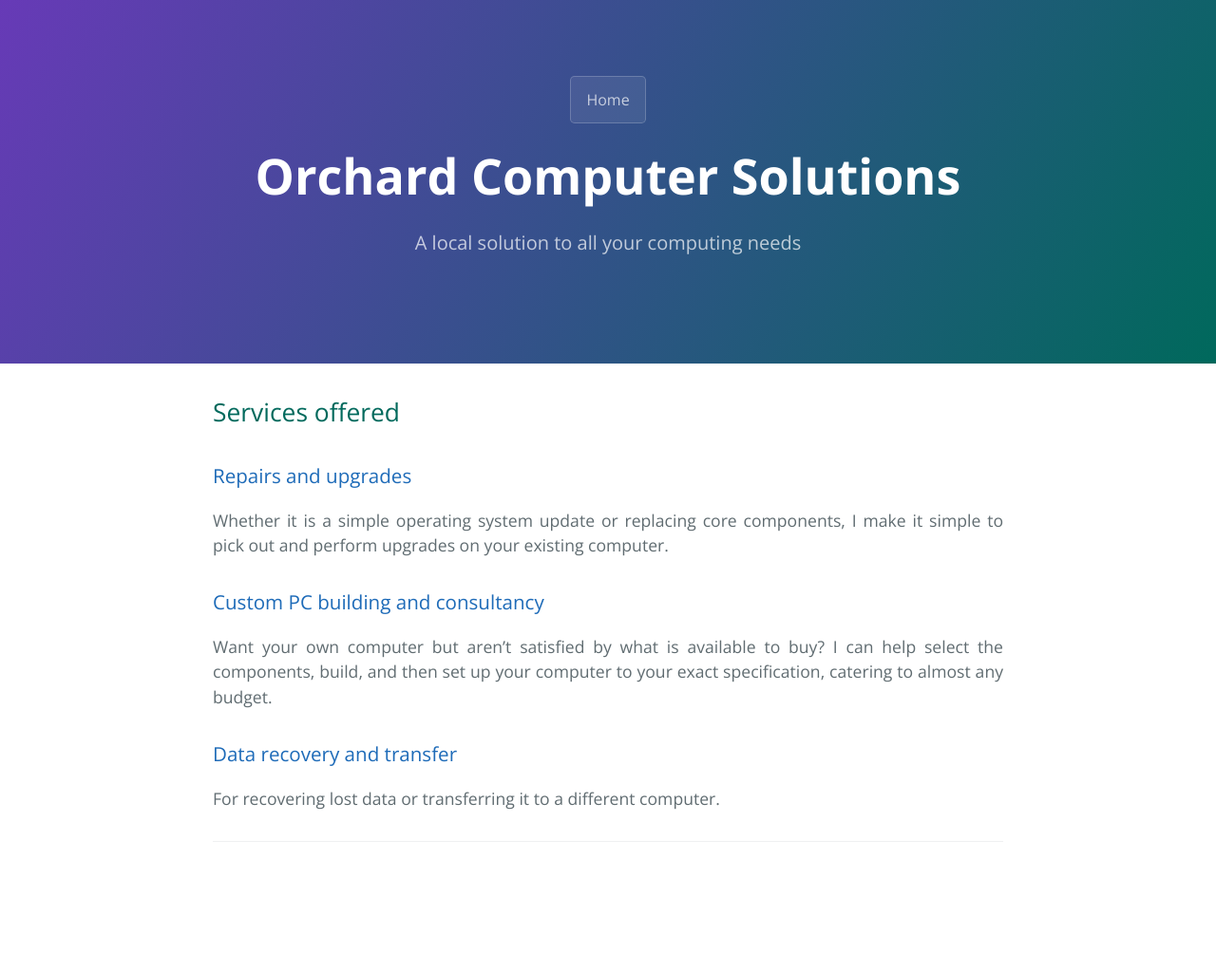
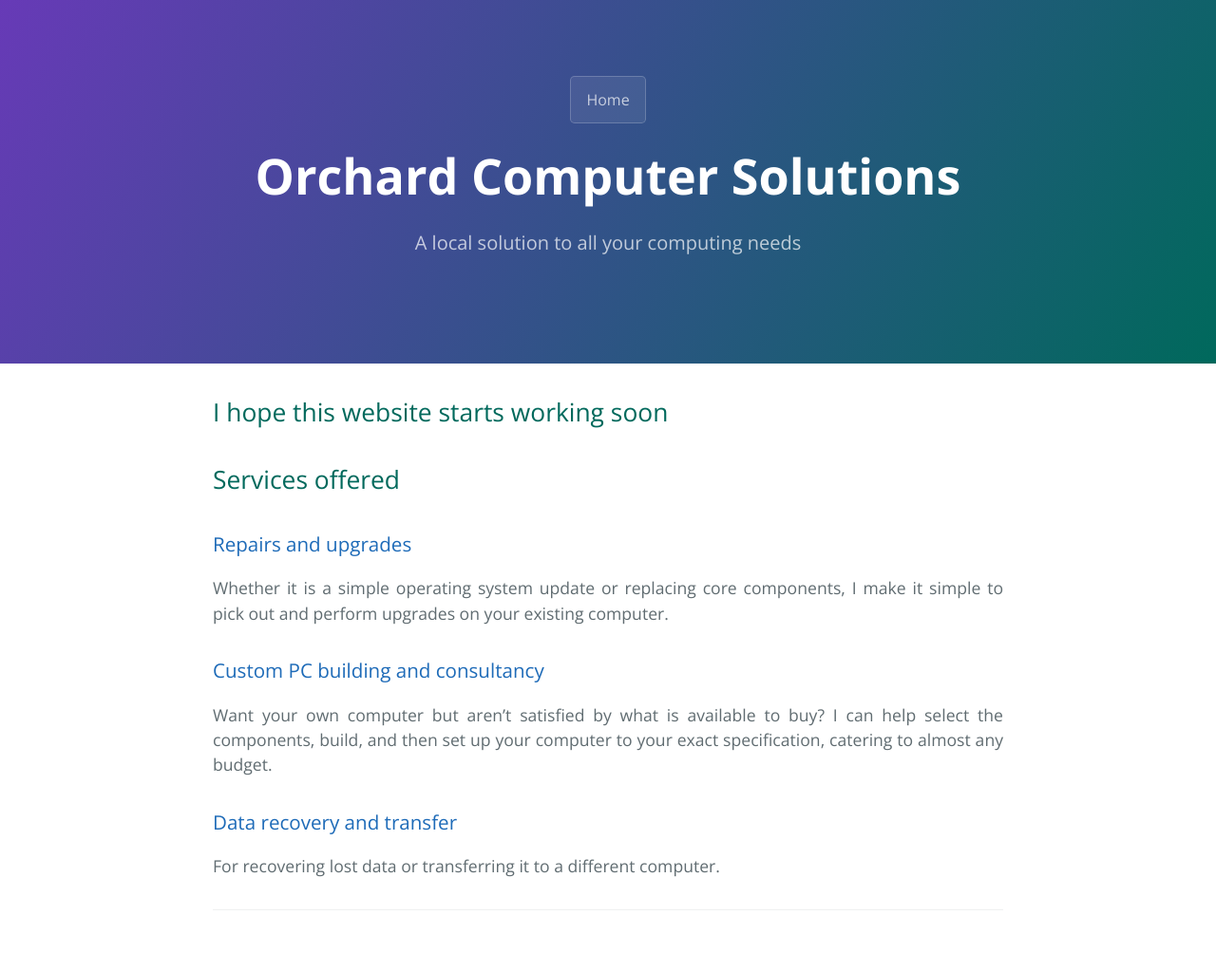
Before and after one commit to OrchardComputerSolutions/OrchardComputerSolutions.github.io, a Jekyll site: the page built from index.md, in a window 1280 px wide. Shown: the whole page at 95% size. Built offline with Jekyll 4.4.1, drawn with Linux system fonts in a browser that asks for light colours; before the commit the page ends 951 px from its top, so only the background shows below that.

Commit message:
Update index.md

```diff
--- a/index.md
+++ b/index.md
@@ -3,6 +3,9 @@ title: Orchard Computer Solutions
 description: A local solution to all your computing needs
 layout: default
 ---
+
+## I hope this website starts working soon
+
 
 ## Services offered
 
```
